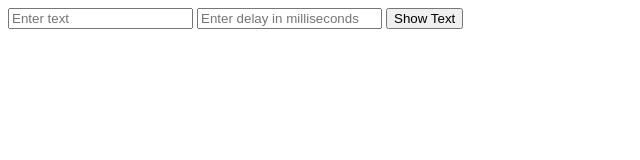
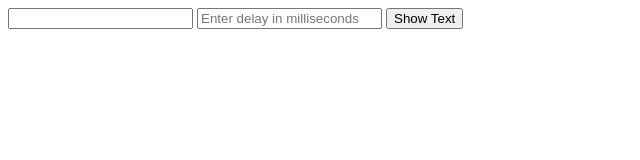
Before and after one commit to acciojob/async-function-timeout-mudassir8050, a website: page main.html in a window 1280 px wide. Shown: the full height of the page, 0-640 px from the left. Drawn offline with Linux system fonts and the light colour scheme.

Commit message:
created a submission

```diff
--- a/main.html
+++ b/main.html
@@ -4,7 +4,7 @@
   <title>Show Text with Delay</title>
 </head>
 <body>
-  <input type="text" id="text" placeholder="Enter text">
+  <input type="text" id="text" >
   <input type="number" id="delay" placeholder="Enter delay in milliseconds">
   <button id="btn">Show Text</button>
   <div id="output"></div>
```
